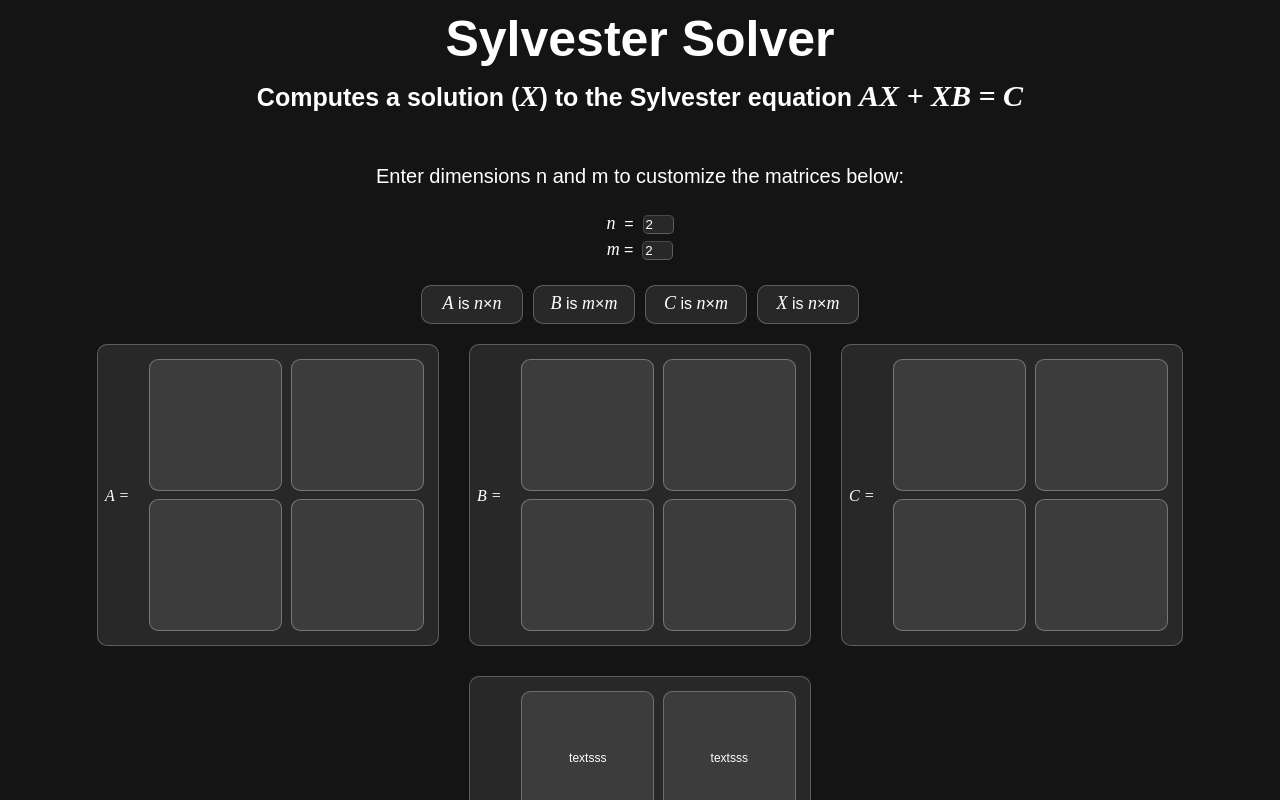
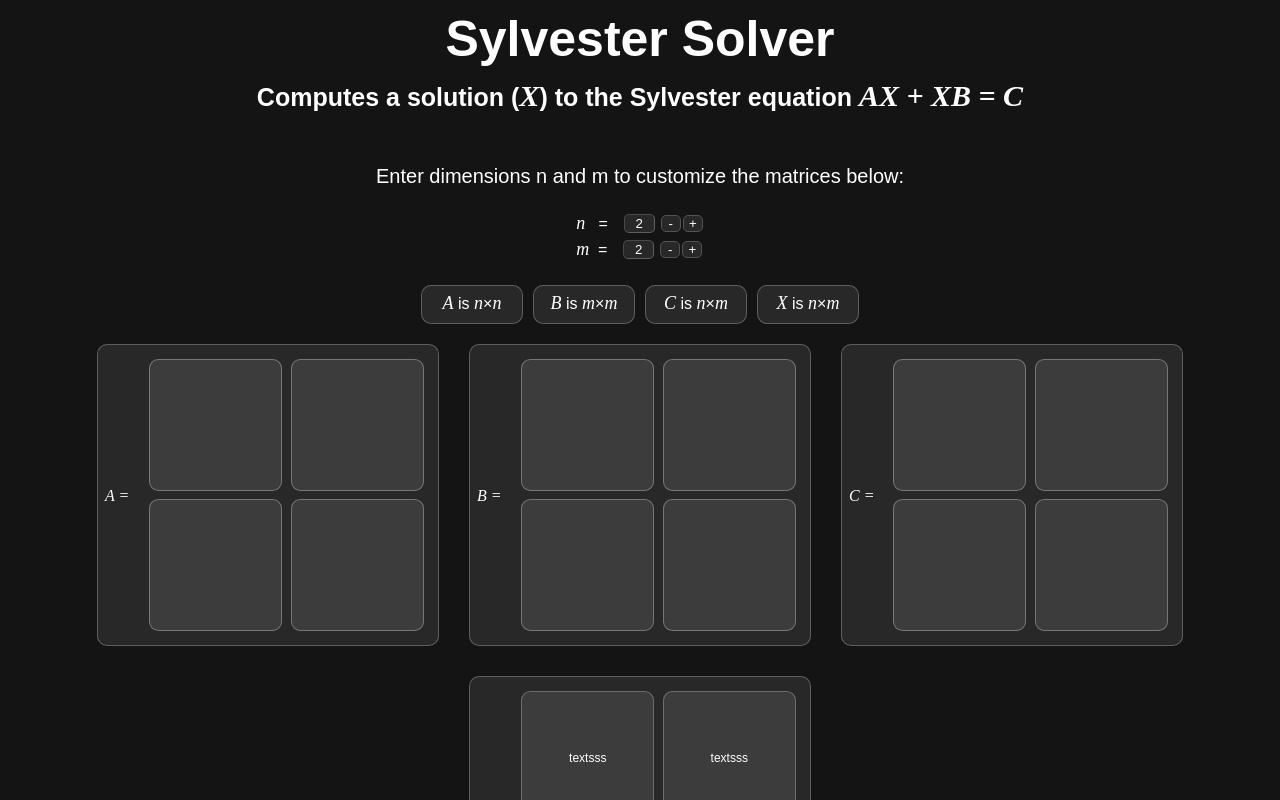
Before and after one commit to EllisJeremy/ellisjeremy.com, a React (Vite) app: page /Sylvester in a window 1280 px wide. Shown: the top 800 px of the page. Built offline with nearby package versions, Linux system fonts and the light colour scheme.

Commit message:
adding matrix state

```diff
--- a/src/index.css
+++ b/src/index.css
@@ -35,7 +35,10 @@ main {
 }
 
 .dimension-input-div {
+  display: flex;
   margin: 5px;
+  align-items: center;
+
 }
 
 .full-dimension-examples-div {
@@ -230,7 +233,7 @@ h2 {
 
 .dimension-input,
 .compute-button,
-.matrix-div {
+.matrix-div , .dimension-input-button{
   background-color: rgb(40, 40, 40);
   color: white;
   border-radius: 10px;
@@ -257,8 +260,32 @@ h2 {
   border-radius: 5px;
   border-width: 1px;
   border-color: rgba(255, 255, 255, 0.25);
+  margin-right: 5px;
+  margin-left: 7px;
+  text-align: center;
 }
 
+.dimension-input-button{
+  width: 20px;
+  padding: 0px;
+  vertical-align: middle;
+
+
+  border: 1px solid rgb(83, 83, 83);
+  margin: 1px;
+  border-radius: 5px;
+  transition: background-color .25s;
+}
+
+.dimension-input-button:hover{
+  background-color: rgb(60, 60, 60);
+  cursor: pointer;
+}
+
+.dimension-input-button:active{
+  background-color: rgb(80, 80, 80);
+  cursor: pointer;
+}
 
 /*Button __________________________________________________________*/
 
--- a/src/pages/Sylvester/components/Inputs.tsx
+++ b/src/pages/Sylvester/components/Inputs.tsx
@@ -3,7 +3,7 @@ import { inputsStore } from "../store"
 
 export default function Inputs() {
 
-  const {n, m, setN, setM} = inputsStore();
+  const {n, m, setN, setM, incrementN, decrementN, incrementM, decrementM} = inputsStore();
 
 
 	return(
@@ -17,16 +17,20 @@ export default function Inputs() {
 
 					<div className = "dimension-input-div">
 						<label className="dimension-label" htmlFor  = "dimension-n">
-							<span className="tnr2">n</span>&nbsp; = &nbsp;
+							<span className="tnr2">n</span>&nbsp;&nbsp; = &nbsp;
 						</label>
 						<input className="dimension-input" type="number" placeholder="max 9" value = {n} onChange={(e) => setN(e.currentTarget.valueAsNumber)} min="1" max="9" step ="1"></input>
+            <button className="dimension-input-button" onClick={decrementN}>-</button>
+            <button className="dimension-input-button" onClick={incrementN}>+</button>
 					</div>
 
 					<div className = "dimension-input-div">
 						<label className="dimension-label ">
-							<span className="tnr2">m</span> = &nbsp;
+							<span className="tnr2">m</span>&nbsp; = &nbsp;
 						</label>
 						<input className="dimension-input" type="number" placeholder="max 9" value = {m} onChange={(e) => setM(e.currentTarget.valueAsNumber)} min="1" max="9" step ="1"></input>
+            <button className="dimension-input-button" onClick={decrementM}>-</button>
+            <button className="dimension-input-button" onClick={incrementM}>+</button>
 					</div>
 
 				</div>
--- a/src/pages/Sylvester/store.ts
+++ b/src/pages/Sylvester/store.ts
@@ -7,18 +7,66 @@ export interface inputsStoreType {
   n: number;
   m: number;
 
-  setN: (age: number) => void;
-  setM: (age: number) => void;
+  setN: (n: number) => void;
+  setM: (m: number) => void;
+
+  incrementN: () => void;
+  decrementN: () => void;
+  incrementM: () => void;
+  decrementM: () => void;
 }
 
 //default vales and functions for m and n inputs
-export const inputsStore = create<inputsStoreType>(
-  (set) => ({
+export const inputsStore = create<inputsStoreType>((set) => ({
 
     n: 2,
     m: 2,
 
     setN : (n: number) => set(() => ({n})),
     setM : (m: number) => set(() => ({m})),
+
+    incrementN: () => set((state) => {
+      if (state.n < 9){
+        return { n: state.n + 1 };
+      }
+      return state;
+     }),
+    decrementN: () => set((state) => {
+      if (state.n > 1) {
+        return { n: state.n - 1 };
+      }
+      return state;
+    }),
+
+    incrementM: () => set((state) => {
+      if (state.m < 9){
+        return { m: state.m + 1 };
+      }
+      return state;
+     }),
+    decrementM: () => set((state) => {
+      if (state.m > 1) {
+        return { m: state.m - 1 };
+      }
+      return state;
+    }),
   })
 );
+
+
+export interface matricesStoreType {
+
+  matrixA: number[][];
+
+  setMatrixA: (matrixA: number[][]) => void;
+}
+
+export const matricesStore = create<matricesStoreType>(
+  (set) => ({
+
+    matrixA: [[0]],
+
+    setMatrixA : (matrixA: number[][]) => set(() => ({matrixA})),
+
+  })
+);
```
